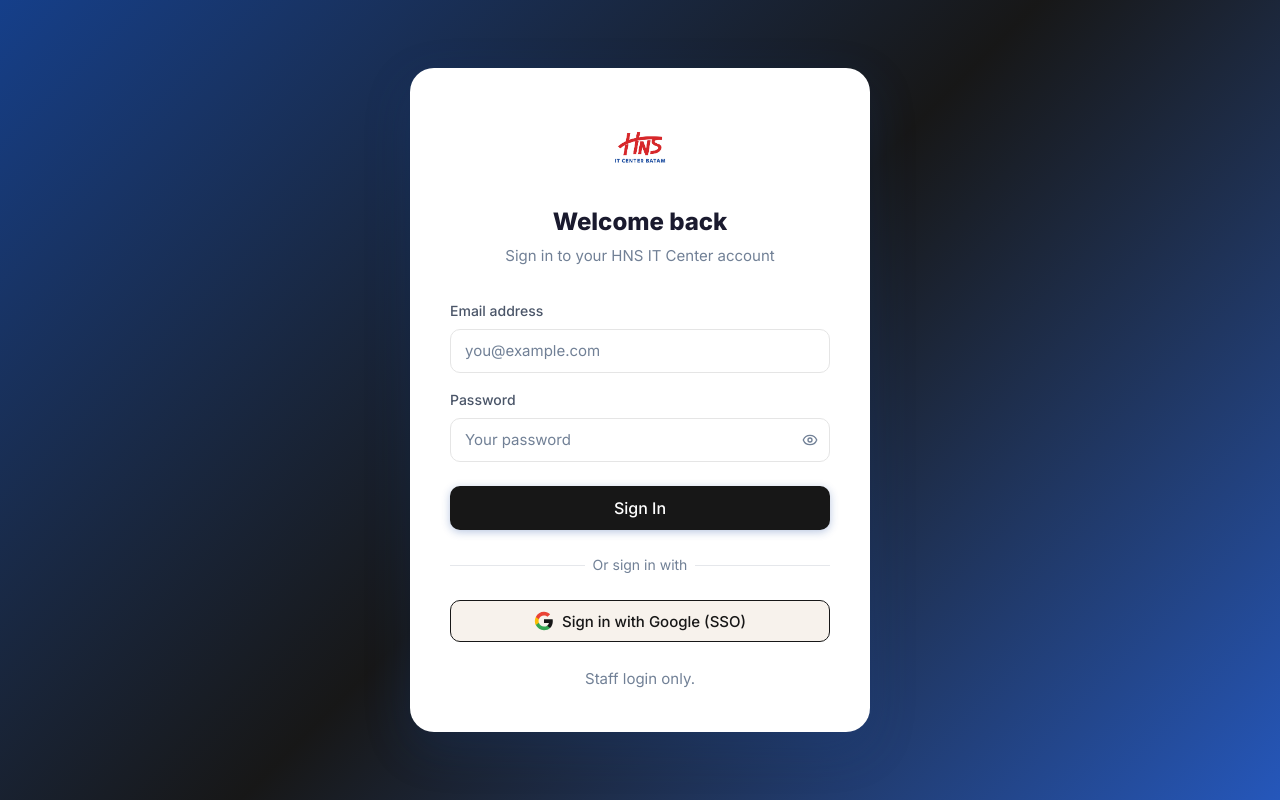
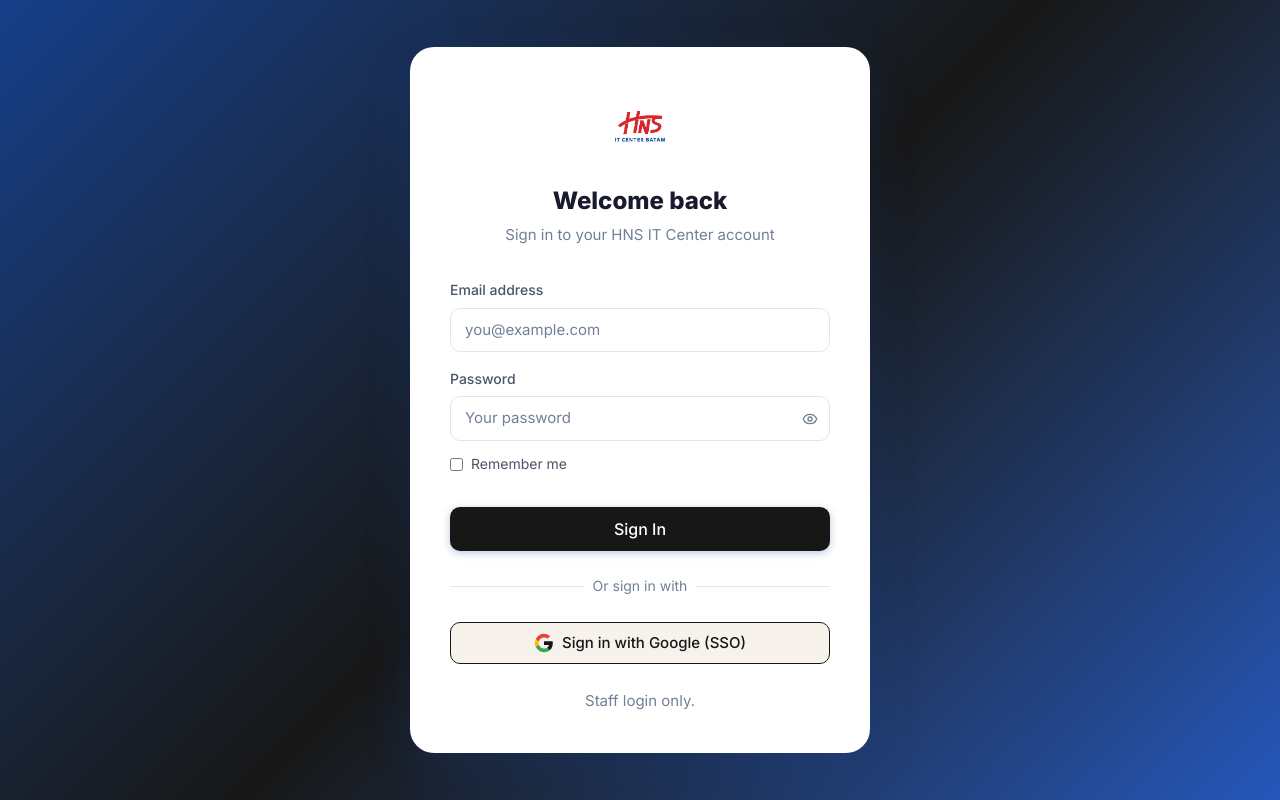
Before and after one commit to HNS-IT-Center/ticketing_service, a Next.js app: page /login in a window 1280 px wide. Built offline with nearby package versions, Linux system fonts and the light colour scheme; no server answers.

Commit message:
feat: implement technician ticket assignment system and status update workflows with file attachment support

```diff
--- a/app/actions/auth.ts
+++ b/app/actions/auth.ts
@@ -11,6 +11,7 @@
 const LoginSchema = z.object({
   email: z.string().email("Invalid email address"),
   password: z.string().min(1, "Password is required"),
+  rememberMe: z.boolean().optional(),
 });
 
 export type FormState = {
@@ -31,6 +32,7 @@
   const raw = {
     email: formData.get("email"),
     password: formData.get("password"),
+    rememberMe: formData.get("rememberMe") === "on",
   };
 
   const validated = LoginSchema.safeParse(raw);
@@ -38,7 +40,7 @@
     return { errors: validated.error.flatten().fieldErrors };
   }
 
-  const { email, password } = validated.data;
+  const { email, password, rememberMe } = validated.data;
 
   const user = await db.user.findUnique({ where: { email } });
   // Pastikan user ada dan password-nya tidak null
@@ -61,7 +63,7 @@
     return { message: "This account has been deactivated. Please contact an administrator." };
   }
 
-  await createSession(user.id, user.role, user.name);
+  await createSession(user.id, user.role, user.name, rememberMe);
 
   // Redirect based on role
   switch (user.role) {
--- a/app/login/page.tsx
+++ b/app/login/page.tsx
@@ -119,6 +119,13 @@
             )}
           </div>
 
+          <div style={{ display: "flex", alignItems: "center", gap: "0.5rem", marginTop: "-0.25rem", marginBottom: "0.5rem" }}>
+            <input type="checkbox" id="rememberMe" name="rememberMe" style={{ width: "auto", cursor: "pointer" }} />
+            <label htmlFor="rememberMe" style={{ fontSize: "0.875rem", color: "var(--text-secondary)", cursor: "pointer", userSelect: "none" }}>
+              Remember me
+            </label>
+          </div>
+
           <button
             type="submit"
             disabled={pending}
--- a/app/technician/dashboard/page.tsx
+++ b/app/technician/dashboard/page.tsx
@@ -83,8 +83,8 @@
   // Coordinator sees all store tickets; regular tech sees only own
   const activeTickets = await db.ticket.findMany({
     where: isCoordinator && storeIds.length > 0
-      ? { store_location_id: { in: storeIds }, status: { in: ["waiting", "on_progress"] } }
-      : { technician_id: session.userId, status: { in: ["waiting", "on_progress"] } },
+      ? { store_location_id: { in: storeIds }, status: { notIn: ["completed", "cancelled", "rejected"] } }
+      : { technician_id: session.userId, status: { notIn: ["completed", "cancelled", "rejected"] } },
     orderBy: { updated_at: "desc" },
     take: 10,
     select: {
--- a/lib/session.ts
+++ b/lib/session.ts
@@ -36,18 +36,20 @@
 export async function createSession(
   userId: string,
   role: string,
-  name: string
+  name: string,
+  rememberMe?: boolean
 ): Promise<void> {
   const session = await encrypt({ userId, role, name });
   const cookieStore = await cookies();
 
-  // No `expires` → session cookie: browser destroys it when closed.
+  // No `expires` by default → session cookie: browser destroys it when closed.
   // The JWT inside still carries a 7-day expiry as a safety guard.
   cookieStore.set("session", session, {
     httpOnly: true,
     secure: process.env.NODE_ENV === "production",
     sameSite: "lax",
     path: "/",
+    ...(rememberMe ? { maxAge: 60 * 60 * 24 * 30 } : {}), // 30 days
   });
 }
 
```
Also changed, not shown: app/actions/technician.ts (+11 -11 lines), app/[date]/[ticketCode]/[token]/PublicChat.tsx (renamed from app/ticket/[token]/PublicChat.tsx), app/[date]/[ticketCode]/[token]/PublicShareButton.tsx (renamed from app/ticket/[token]/PublicShareButton.tsx), app/[date]/[ticketCode]/[token]/page.tsx (renamed from app/ticket/[token]/page.tsx).
